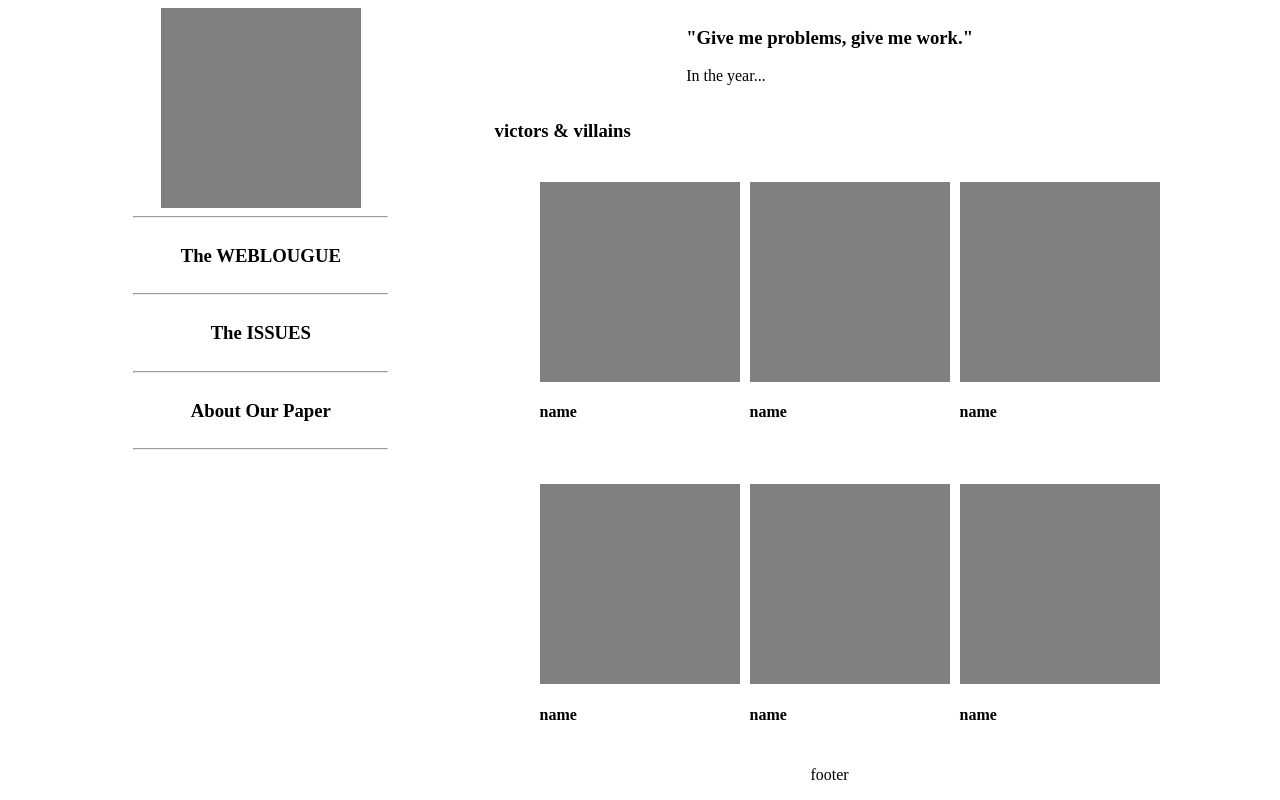
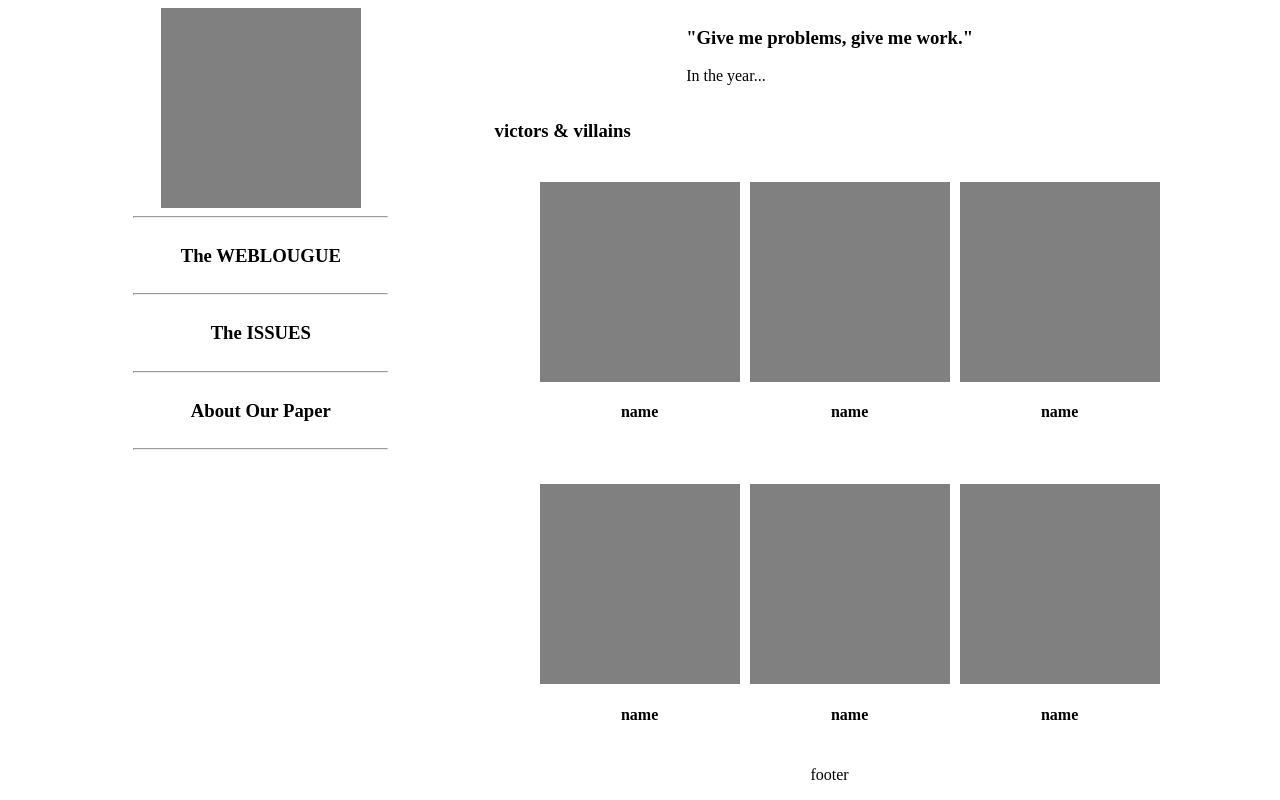
Before and after one commit to 2012-14-dotnet/coding-challenge-web-joshwingreene, a plain HTML site: page index.html in a window 1280 px wide. Drawn offline with Linux system fonts and the light colour scheme.

Commit message:
final commit

```diff
--- a/index.html
+++ b/index.html
@@ -28,15 +28,15 @@
                 <h3>victors & villains</h3>
                 <div class="container row">
                     <ul>
-                        <li>
+                        <li class="container">
                             <div class="placeholder-box" ></div>
                             <h4>name</h4>
                         </li>
-                        <li>
+                        <li class="container">
                             <div class="placeholder-box" ></div>
                             <h4>name</h4>
                         </li>
-                        <li>
+                        <li class="container">
                             <div class="placeholder-box" ></div>
                             <h4>name</h4>
                         </li>
@@ -44,15 +44,15 @@
                 </div>
                 <div class="container row">
                     <ul>
-                        <li>
+                        <li class="container">
                             <div class="placeholder-box" ></div>
                             <h4>name</h4>
                         </li>
-                        <li>
+                        <li class="container">
                             <div class="placeholder-box" ></div>
                             <h4>name</h4>
                         </li>
-                        <li>
+                        <li class="container">
                             <div class="placeholder-box" ></div>
                             <h4>name</h4>
                         </li>
--- a/style.css
+++ b/style.css
@@ -24,6 +24,9 @@ li {
     list-style: none;
     display: inline;
     margin: 5px;
+    flex-direction: row;
+    justify-content: center;
+    flex-wrap: wrap;
 }
 
 ul {
```
